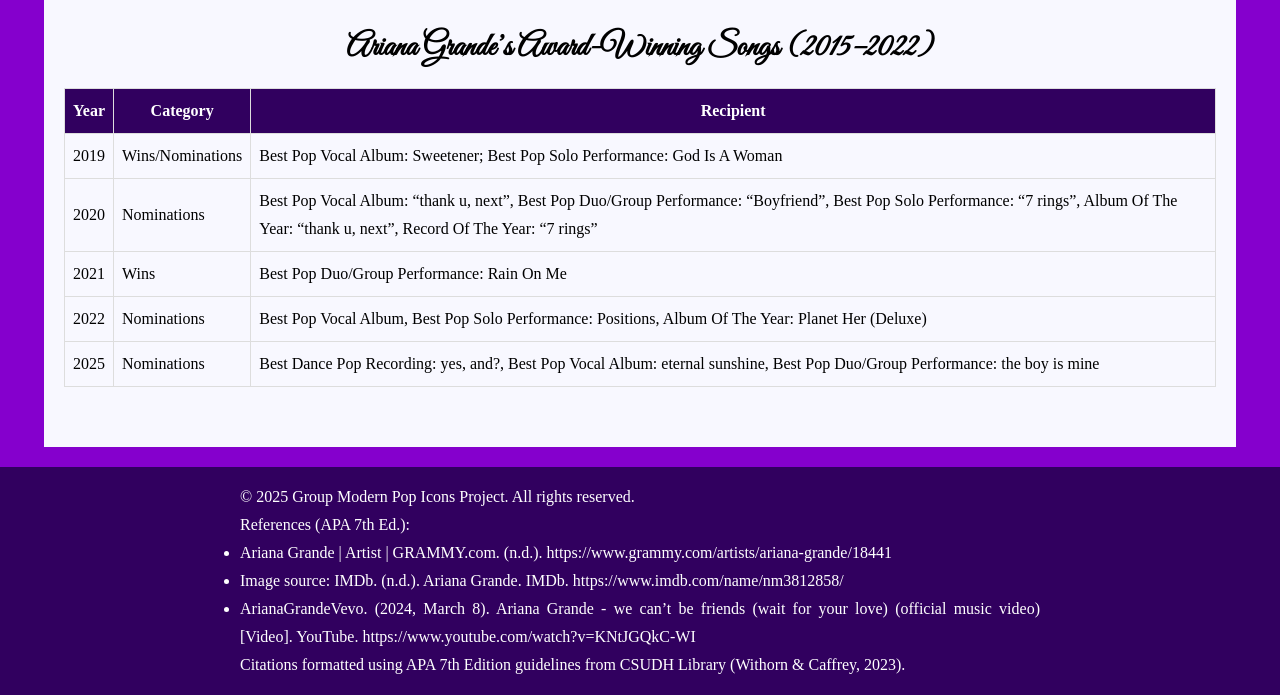
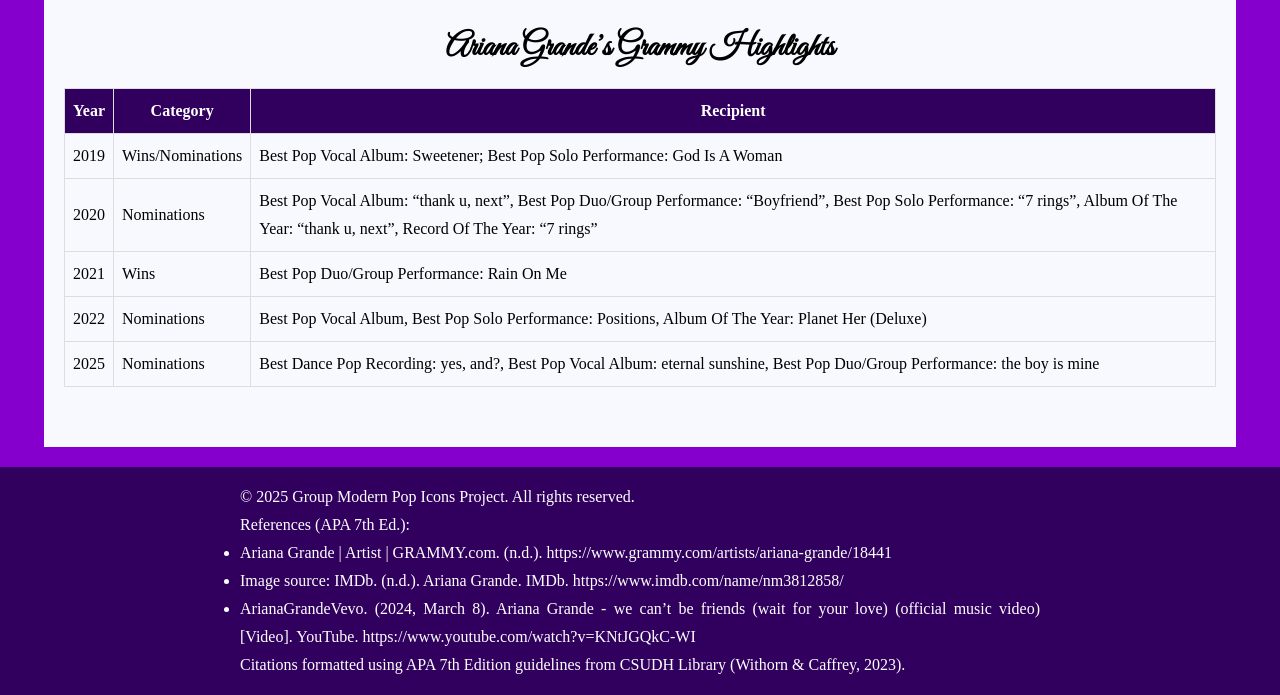
Before and after one commit to sandrineanne02/CS3_2NDQTRPORTFOLIO, a plain HTML site: page public/2Q1GBerylliumGaborni.html in a window 1280 px wide. Shown: the part 1059-1754 px from the top of the page. Drawn offline with Linux system fonts and the light colour scheme.

Commit message:
3rd commit

```diff
--- a/public/2Q1GBerylliumGaborni.html
+++ b/public/2Q1GBerylliumGaborni.html
@@ -221,7 +221,7 @@
 
         <div class="content-container">
             <div style="flex: 0 0 100%; text-align: center;">
-                <h2>Ariana Grande’s Award-Winning Songs (2015–2022)</h2>
+                <h2>Ariana Grande’s Grammy Highlights</h2>
                 <table>
                     <thead>
                         <tr>
```
